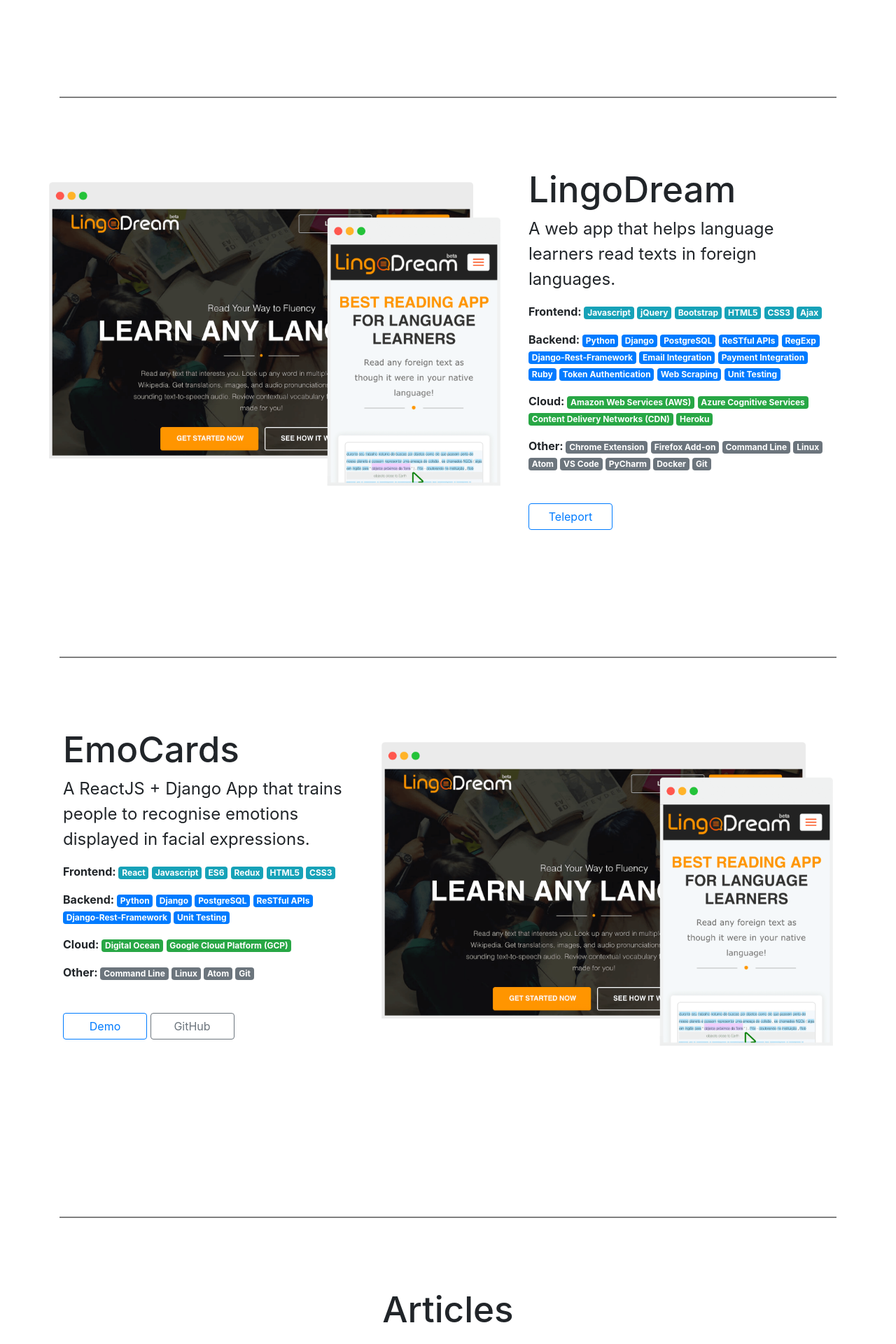
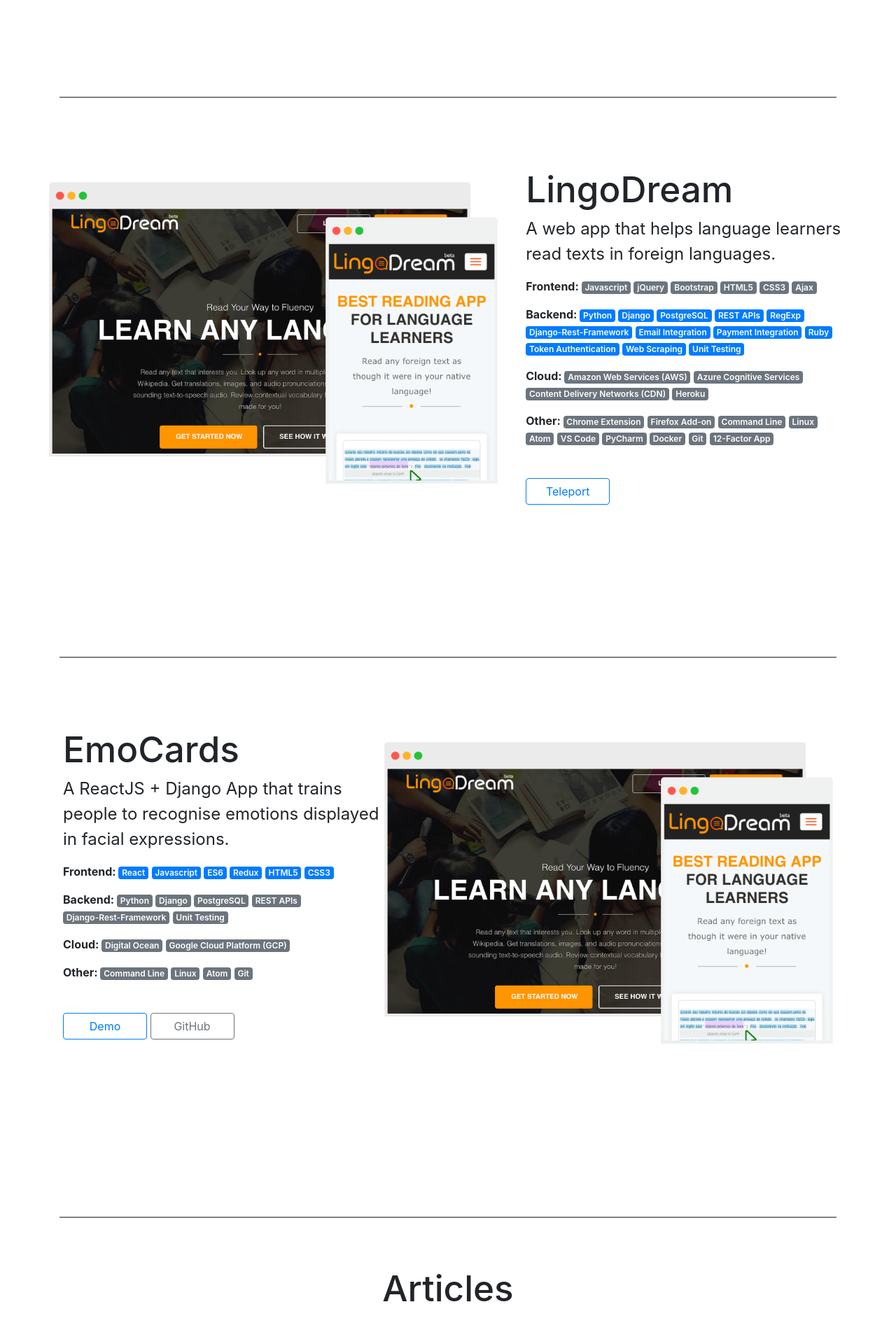
Before and after one commit to technolingo/portfolio, a Django app: page / in a window 1280 px wide. Shown: the part 634-2554 px from the top of the page at 70% size. Run offline with Django 3.2, Linux system fonts and the light colour scheme; some libraries are stand-ins or nearby versions.

Commit message:
ipad responsive

```diff
--- a/portfolio/static/css/project.css
+++ b/portfolio/static/css/project.css
@@ -146,46 +135,27 @@
   overflow: hidden;
 }
 
-@media (max-width: 767px) {
-  .i18n-links {
-    text-align: center;
-    padding: 0px;
-  }
-
-  .large-text {
-    font-size: 2.6rem;
-  }
-
-  .medium-text {
-    margin-top: 1rem;
-    font-size: 1.2rem;
-  }
-
-  .header {
-    padding-top: 100px;
-  }
-}
 
 /* *********************************** */
 /*               PROJECTS              */
 /* *********************************** */
 
-.projects .visual {
-  height: 100vh;
+.projects .row .visual {
+  width: 58%;
   padding-top: 120px;
   padding-left: 0px;
   padding-right: 20px;
 }
 
-.projects .visual img {
+.projects .row .description {
+  width: 42%;
+  padding-top: 100px;
+  padding-left: 20px;
+}
+
+.projects .row .visual img {
   margin: 0px;
   width: 100%;
-}
-
-.description {
-  padding-top: 100px;
-  padding-left: 20px;
-  height: 100vh;
 }
 
 .project-title, .articles-sec-title, .about-title {
@@ -202,6 +172,15 @@
   min-width: 120px;
 }
 
+span.badge {
+  font-weight: 600;
+}
+
+.badge-primary {
+  /* background-color: #0059FF; */
+}
+
+
 /* *********************************** */
 /*               ARTICLES              */
 /* *********************************** */
--- a/portfolio/templates/sitepages/index.html
+++ b/portfolio/templates/sitepages/index.html
@@ -73,25 +73,25 @@
 
 <section id="project-1" class="projects middle-section">
   <div class="row">
-    <div class="col-md-7 visual">
+    <div class="visual">
       <a href="https://www.lingodream.com/" target="_blank"><img src="{% static 'images/projects/lingodream_screenshot.png' %}" alt=""></a>
     </div>
-    <div class="col-md-5 description">
+    <div class="description">
       <h2 class="project-title">LingoDream</h2>
       <p class="project-text">{% trans "A web app that helps language learners read texts in foreign languages." %}</p>
       <p class="technologies"><strong>{% trans "Frontend" %}: </strong>
-        <span class="badge badge-info">Javascript</span>
-        <span class="badge badge-info">jQuery</span>
-        <span class="badge badge-info">Bootstrap</span>
-        <span class="badge badge-info">HTML5</span>
-        <span class="badge badge-info">CSS3</span>
-        <span class="badge badge-info">Ajax</span>
+        <span class="badge badge-secondary">Javascript</span>
+        <span class="badge badge-secondary">jQuery</span>
+        <span class="badge badge-secondary">Bootstrap</span>
+        <span class="badge badge-secondary">HTML5</span>
+        <span class="badge badge-secondary">CSS3</span>
+        <span class="badge badge-secondary">Ajax</span>
       </p>
       <p class="technologies"><strong>{% trans "Backend" %}: </strong>
         <span class="badge badge-primary">Python</span>
         <span class="badge badge-primary">Django</span>
         <span class="badge badge-primary">PostgreSQL</span>
-        <span class="badge badge-primary">ReSTful APIs</span>
+        <span class="badge badge-primary">REST APIs</span>
         <span class="badge badge-primary">RegExp</span>
         <span class="badge badge-primary">Django-Rest-Framework</span>
         <span class="badge badge-primary">Email Integration</span>
@@ -102,10 +102,10 @@
         <span class="badge badge-primary">Unit Testing</span>
       </p>
       <p class="technologies"><strong>{% trans "Cloud" %}: </strong>
-        <span class="badge badge-success">Amazon Web Services (AWS)</span>
-        <span class="badge badge-success">Azure Cognitive Services</span>
-        <span class="badge badge-success">Content Delivery Networks (CDN)</span>
-        <span class="badge badge-success">Heroku</span>
+        <span class="badge badge-secondary">Amazon Web Services (AWS)</span>
+        <span class="badge badge-secondary">Azure Cognitive Services</span>
+        <span class="badge badge-secondary">Content Delivery Networks (CDN)</span>
+        <span class="badge badge-secondary">Heroku</span>
       </p>
       <p class="technologies"><strong>{% trans "Other" %}: </strong>
         <span class="badge badge-secondary">Chrome Extension</span>
@@ -117,6 +117,7 @@
         <span class="badge badge-secondary">PyCharm</span>
         <span class="badge badge-secondary">Docker</span>
         <span class="badge badge-secondary">Git</span>
+        <span class="badge badge-secondary">12-Factor App</span>
       </p>
       <a class="btn btn-outline-primary project-link" href="https://www.lingodream.com/" target="_blank">{% trans "Teleport" %}</a>
     </div>
@@ -125,29 +126,29 @@
 
 <section id="project-2" class="projects middle-section">
   <div class="row">
-    <div class="col-md-5 description">
+    <div class="description">
       <h2 class="project-title">EmoCards</h2>
       <p class="project-text">{% trans "A ReactJS + Django App that trains people to recognise emotions displayed in facial expressions." %}</p>
 
       <p class="technologies"><strong>{% trans "Frontend" %}: </strong>
-        <span class="badge badge-info">React</span>
-        <span class="badge badge-info">Javascript</span>
-        <span class="badge badge-info">ES6</span>
-        <span class="badge badge-info">Redux</span>
-        <span class="badge badge-info">HTML5</span>
-        <span class="badge badge-info">CSS3</span>
+        <span class="badge badge-primary">React</span>
+        <span class="badge badge-primary">Javascript</span>
+        <span class="badge badge-primary">ES6</span>
+        <span class="badge badge-primary">Redux</span>
+        <span class="badge badge-primary">HTML5</span>
+        <span class="badge badge-primary">CSS3</span>
       </p>
       <p class="technologies"><strong>{% trans "Backend" %}: </strong>
-        <span class="badge badge-primary">Python</span>
-        <span class="badge badge-primary">Django</span>
-        <span class="badge badge-primary">PostgreSQL</span>
-        <span class="badge badge-primary">ReSTful APIs</span>
-        <span class="badge badge-primary">Django-Rest-Framework</span>
-        <span class="badge badge-primary">Unit Testing</span>
+        <span class="badge badge-secondary">Python</span>
+        <span class="badge badge-secondary">Django</span>
+        <span class="badge badge-secondary">PostgreSQL</span>
+        <span class="badge badge-secondary">REST APIs</span>
+        <span class="badge badge-secondary">Django-Rest-Framework</span>
+        <span class="badge badge-secondary">Unit Testing</span>
       </p>
       <p class="technologies"><strong>{% trans "Cloud" %}: </strong>
-        <span class="badge badge-success">Digital Ocean</span>
-        <span class="badge badge-success">Google Cloud Platform (GCP)</span>
+        <span class="badge badge-secondary">Digital Ocean</span>
+        <span class="badge badge-secondary">Google Cloud Platform (GCP)</span>
       </p>
       <p class="technologies"><strong>{% trans "Other" %}: </strong>
         <span class="badge badge-secondary">Command Line</span>
@@ -158,7 +159,7 @@
       <a class="btn btn-outline-primary project-link" href="" target="_blank">{% trans "Demo" %}</a>
       <a class="btn btn-outline-secondary project-link" href="" target="_blank">{% trans "GitHub" %}</a>
     </div>
-    <div class="col-md-7 visual">
+    <div class="visual">
       <a href="https://www.lingodream.com/" target="_blank"><img src="{% static 'images/projects/lingodream_screenshot.png' %}" alt=""></a>
     </div>
   </div>
@@ -211,6 +212,7 @@
           </p>
           <p class="about-text-p">
           {% blocktrans %}Curiosity is my biggest source of joy.
+            And programming is my greatest passion.
             I am constantly hungry for new things to learn.{% endblocktrans %}
           </p>
         </div>
```
Also changed, not shown: other parts of portfolio/static/css/project.css (+156 -36 lines).
